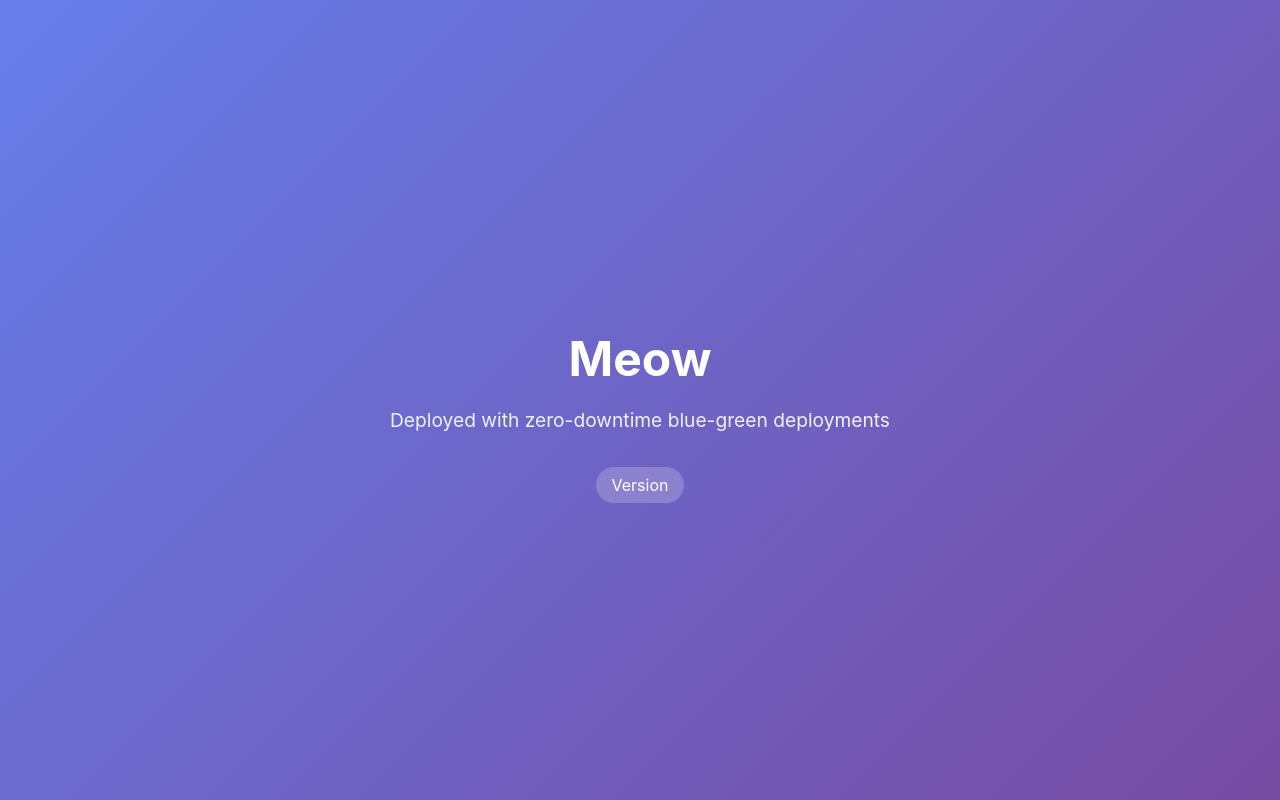
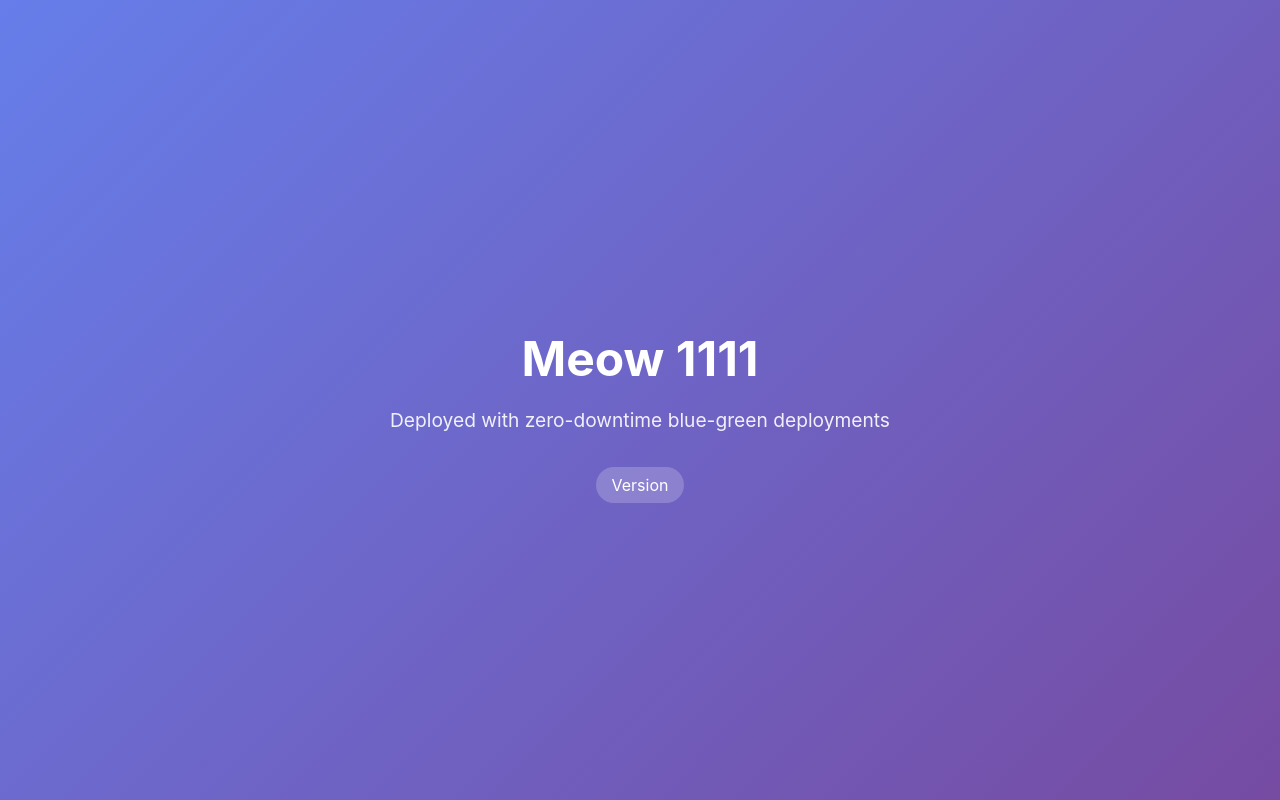
Before and after one commit to Dhinesh-Fedor/demo-1, a plain HTML site: page index.html in a window 1280 px wide. Drawn offline with Linux system fonts and the light colour scheme.

Commit message:
Update index.html

```diff
--- a/index.html
+++ b/index.html
@@ -32,7 +32,7 @@
 </head>
 <body>
     <div class="container">
-        <h1>Meow</h1>
+        <h1>Meow 1111</h1>
         <p>Deployed with zero-downtime blue-green deployments</p>
         <div class="badge">Version</div>
     </div>
```
